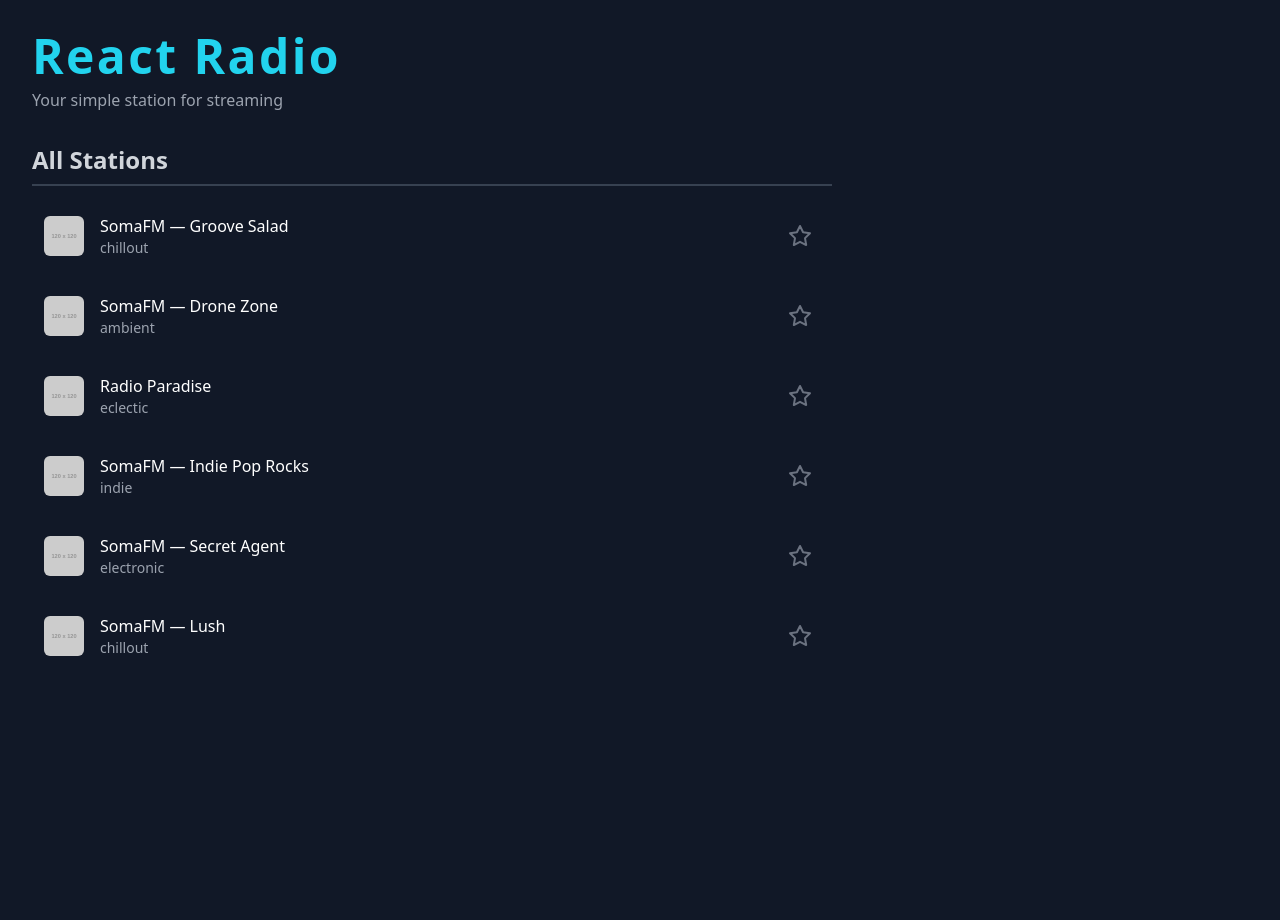
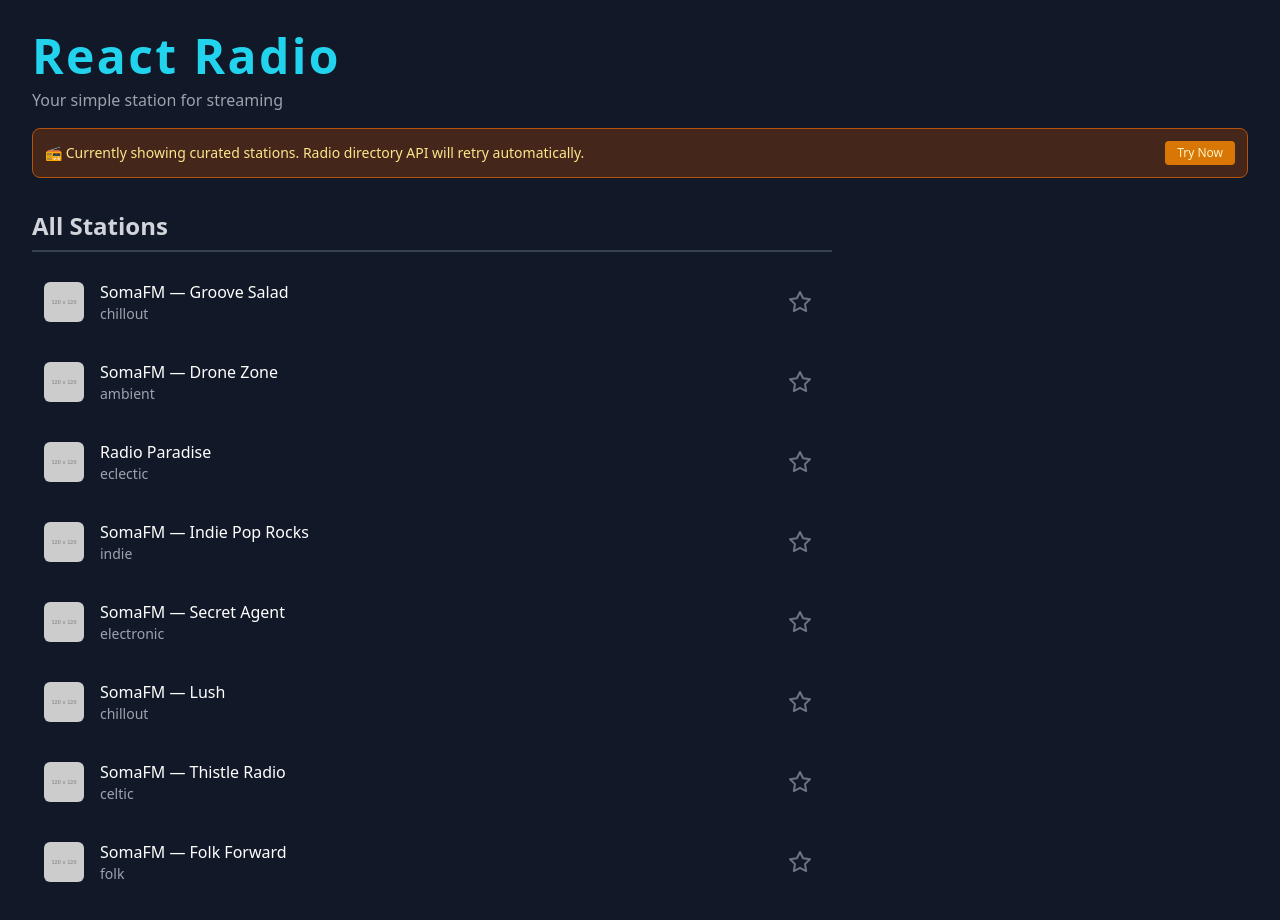
Before and after one commit to ThatChocolateGuy/react-radio, a React (Vite) app: page / in a window 1280 px wide. Shown: the top 920 px of the page. Before the commit the page ends 800 px from the top, so only its background shows below. Built offline with nearby package versions, Linux system fonts and the light colour scheme; no server answers.

Commit message:
feat(stations): add new radio stations and implement manual refresh functionality

```diff
--- a/src/App.tsx
+++ b/src/App.tsx
@@ -1,5 +1,5 @@
 import { useState, useEffect, useRef, useMemo } from 'react';
-import { fetchStations, getResolvedStreamUrl } from './services/stationService';
+import { fetchStations, getResolvedStreamUrl, refreshStations } from './services/stationService';
 import type { ServiceStation } from './types';
 import { getFavoriteIds as storageGetFavoriteIds, setFavoriteIds as storageSetFavoriteIds } from './lib/storage';
 
@@ -31,6 +31,7 @@
   const [loadingStations, setLoadingStations] = useState(true);
   const [currentStation, setCurrentStation] = useState<Station | null>(null);
   const [isPlaying, setIsPlaying] = useState<boolean>(false);
+  const [isUsingFallback, setIsUsingFallback] = useState(false);
   // We initialize favorites by reading from our "storage service".
   const [favoriteIds, setFavoriteIds] = useState<Set<string>>(storageGetFavoriteIds());
 
@@ -43,7 +44,12 @@
     setLoadingStations(true);
     fetchStations()
       .then((list) => {
-        if (mounted) setAllStations(list);
+        if (mounted) {
+          setAllStations(list);
+          // Detect if we're using fallback stations (they don't have stationUuid)
+          const usingFallback = list.length > 0 && !list[0].stationUuid;
+          setIsUsingFallback(usingFallback);
+        }
       })
       .catch((e) => console.error("Failed to load stations", e))
       .finally(() => mounted && setLoadingStations(false));
@@ -141,6 +147,32 @@
         <header className="mb-8">
           <h1 className="text-4xl md:text-5xl font-bold text-cyan-400 tracking-wider">React Radio</h1>
           <p className="text-gray-400 mt-2">Your simple station for streaming</p>
+          {isUsingFallback && (
+            <div className="mt-4 p-3 bg-amber-900/50 border border-amber-700 rounded-lg flex items-center justify-between">
+              <p className="text-amber-200 text-sm">
+                📻 Currently showing curated stations. Radio directory API will retry automatically.
+              </p>
+              <button
+                onClick={async () => {
+                  setLoadingStations(true);
+                  try {
+                    const stations = await refreshStations();
+                    setAllStations(stations);
+                    const usingFallback = stations.length > 0 && !stations[0].stationUuid;
+                    setIsUsingFallback(usingFallback);
+                  } catch (e) {
+                    console.error("Manual refresh failed:", e);
+                  } finally {
+                    setLoadingStations(false);
+                  }
+                }}
+                disabled={loadingStations}
+                className="px-3 py-1 bg-amber-600 hover:bg-amber-500 disabled:bg-amber-800 text-amber-100 text-xs rounded transition-colors"
+              >
+                {loadingStations ? "Checking..." : "Try Now"}
+              </button>
+            </div>
+          )}
         </header>
 
         <main className="grid grid-cols-1 md:grid-cols-3 gap-8">
--- a/src/data/stations.json
+++ b/src/data/stations.json
@@ -40,5 +40,33 @@
     "url": "http://ice1.somafm.com/lush-128-mp3",
     "genre": "chillout",
     "country": "US"
+  },
+  {
+    "id": "soma-thistle",
+    "name": "SomaFM — Thistle Radio",
+    "url": "http://ice1.somafm.com/thistle-128-mp3",
+    "genre": "celtic",
+    "country": "US"
+  },
+  {
+    "id": "soma-folkfwd",
+    "name": "SomaFM — Folk Forward",
+    "url": "http://ice1.somafm.com/folkfwd-128-mp3",
+    "genre": "folk",
+    "country": "US"
+  },
+  {
+    "id": "soma-bootliquor",
+    "name": "SomaFM — Boot Liquor",
+    "url": "http://ice1.somafm.com/bootliquor-128-mp3",
+    "genre": "americana",
+    "country": "US"
+  },
+  {
+    "id": "soma-thetrip",
+    "name": "SomaFM — The Trip",
+    "url": "http://ice1.somafm.com/thetrip-128-mp3",
+    "genre": "progressive",
+    "country": "US"
   }
 ]
--- a/src/services/stationService.ts
+++ b/src/services/stationService.ts
@@ -118,20 +118,50 @@
   return null; // All endpoints failed
 }
 
+// Track API health for smart retry logic
+let lastApiCheck = 0;
+let apiIsHealthy = false;
+const API_RETRY_INTERVAL = 5 * 60 * 1000; // 5 minutes
+
+/**
+ * Force a fresh attempt to fetch from Radio Browser API, bypassing the retry interval.
+ * Useful for manual refresh or when user indicates they want to try again.
+ */
+export async function refreshStations(): Promise<ServiceStation[]> {
+  lastApiCheck = 0; // Reset timer to force API attempt
+  return fetchStations();
+}
+
 export async function fetchStations(): Promise<ServiceStation[]> {
+  const now = Date.now();
+  const shouldRetryApi = (now - lastApiCheck) > API_RETRY_INTERVAL;
+
+  // Try remote API if we haven't checked recently or if it was working last time
+  if (shouldRetryApi || apiIsHealthy) {
     try {
       const remote = await fetchRemoteStations();
       const mapped = remote
         .map((station, index) => mapRemoteToService(station, index))
         .filter((s) => typeof s.streamUrl === "string" && s.streamUrl.length > 0);
-    if (mapped.length > 0) return mapped;
+
+      if (mapped.length > 0) {
+        lastApiCheck = now;
+        apiIsHealthy = true;
+        console.log(`Successfully fetched ${mapped.length} stations from Radio Browser API`);
+        return mapped;
+      }
     } catch (err) {
-    // fall through to bundled data
+      lastApiCheck = now;
+      apiIsHealthy = false;
+      console.warn("Radio Browser API unavailable, using fallback stations:", err);
+    }
   }
 
   // Fallback to the bundled static stations included with the app
   try {
-    return staticStations.map(mapStaticToService);
+    const fallbackStations = staticStations.map(mapStaticToService);
+    console.log(`Using ${fallbackStations.length} fallback stations`);
+    return fallbackStations;
   } catch (err) {
     console.error("Failed to map static stations fallback", err);
     return [];
```
Lines whose indentation alone changed are shown as unchanged.
